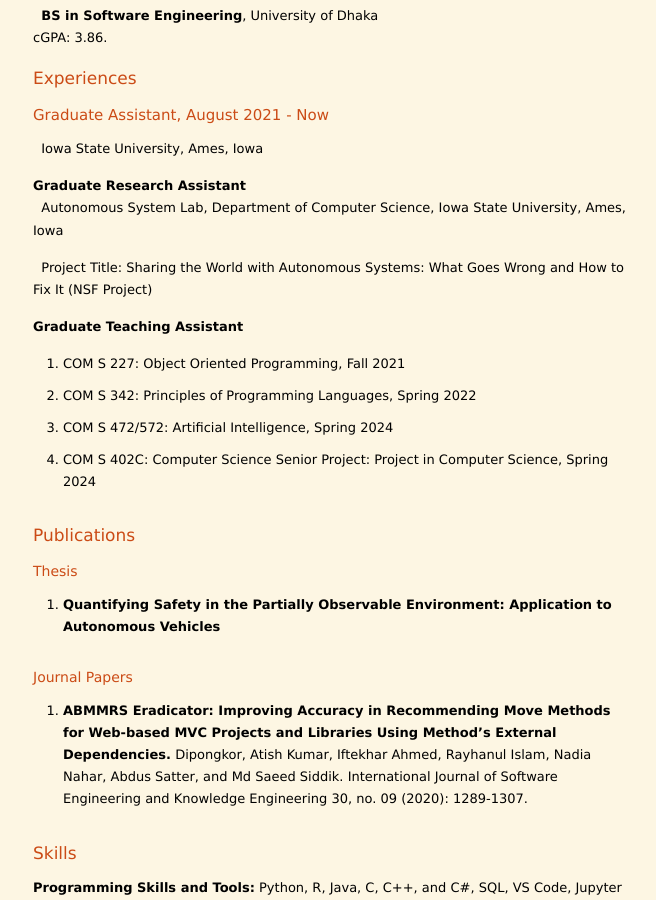
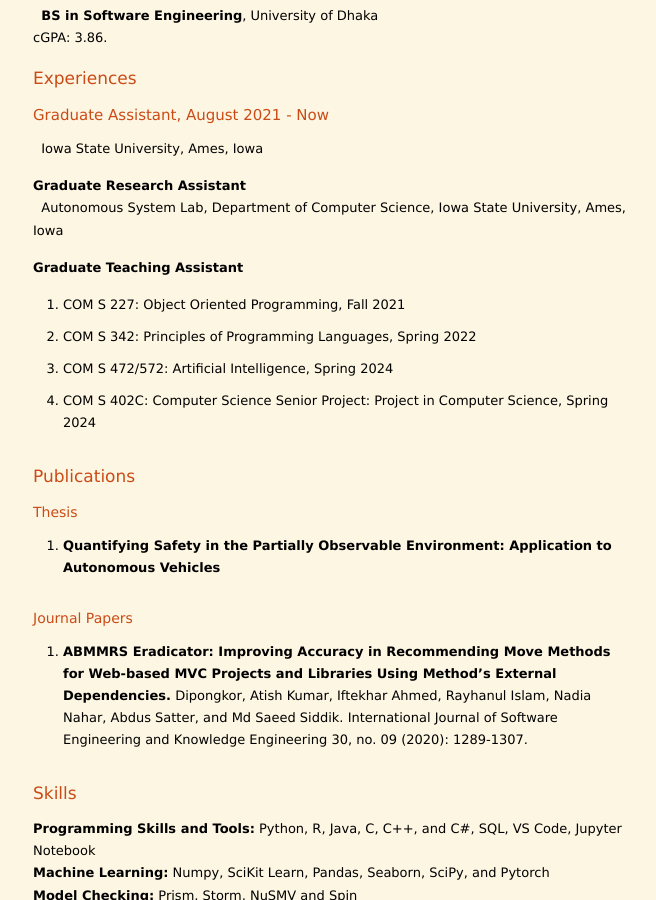
Before and after one commit to rayhanul/rayhanul.github.io, a Jekyll site: the page built from index.markdown, in a window 1280 px wide and 900 px high, scrolled down 847 px. Shown: the whole window, without its empty margins (307-963 px from the left). Built offline with Jekyll 4.4.1, drawn with Linux system fonts in a browser that asks for light colours; nearby versions of some CDN libraries; the list of posts is cut into pages by our own code.

Commit message:
Update index.markdown

```diff
--- a/index.markdown
+++ b/index.markdown
@@ -52,7 +52,7 @@ cGPA: 3.86.
 <!-- May 2022 - December 2023 -->
 &nbsp; Autonomous System Lab, Department of Computer Science, Iowa State University, Ames, Iowa
 
-&nbsp; Project Title: Sharing the World with Autonomous Systems: What Goes Wrong and How to Fix It (NSF Project)
+<!--&nbsp; Project Title: Sharing the World with Autonomous Systems: What Goes Wrong and How to Fix It (NSF Project) -->
 
 
 #### **Graduate Teaching Assistant**
```
